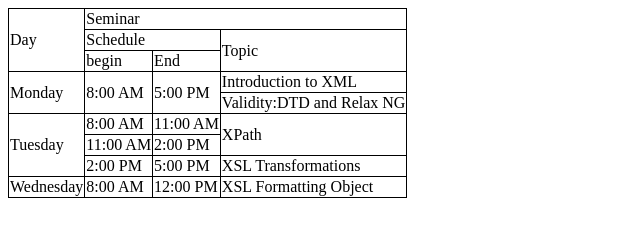
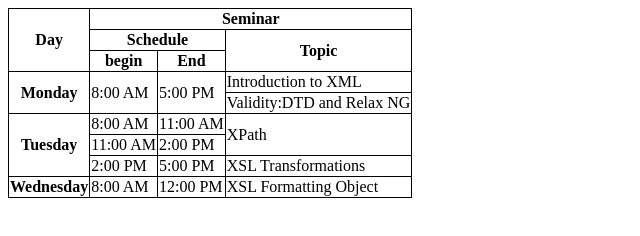
Before and after one commit to Soulistic/web-dev-assignments, a plain HTML site: page table.html in a window 1280 px wide. Shown: the whole page, without its empty margins (0-640 px from the left). Drawn offline with Linux system fonts and the light colour scheme.

Commit message:
Header added into the table

```diff
--- a/table.html
+++ b/table.html
@@ -15,19 +15,19 @@
 <body>
     <table>
         <tr>
-            <td rowspan="3">Day</td>
-            <td colspan="3">Seminar</td>
+            <th rowspan="3">Day</th>
+            <th colspan="3">Seminar</th>
         </tr>
         <tr>
-            <td colspan="2">Schedule</td>
-            <td rowspan="2">Topic</td>
+            <th colspan="2">Schedule</th>
+            <th rowspan="2">Topic</th>
         </tr>
         <tr>
-            <td>begin</td>
-            <td>End</td>
+            <th>begin</th>
+            <th>End</th>
         </tr>
         <tr>
-            <td rowspan="2">Monday</td>
+            <th rowspan="2">Monday</th>
             <td rowspan="2">8:00 AM</td>
             <td rowspan="2">5:00 PM</td>
             <td >Introduction to XML</td>
@@ -36,7 +36,7 @@
             <td>Validity:DTD and Relax NG</td>
         </tr>
         <tr>
-            <td rowspan="3">Tuesday</td>
+            <th rowspan="3">Tuesday</th>
             <td>8:00 AM</td>
             <td>11:00 AM</td>
             <td rowspan="2">XPath</td>
@@ -51,7 +51,7 @@
             <td>XSL Transformations</td>
         </tr>
         <tr>
-            <td>Wednesday</td>
+            <th>Wednesday</th>
             <td>8:00 AM</td>
             <td>12:00 PM</td>
             <td>XSL Formatting Object</td>
```
